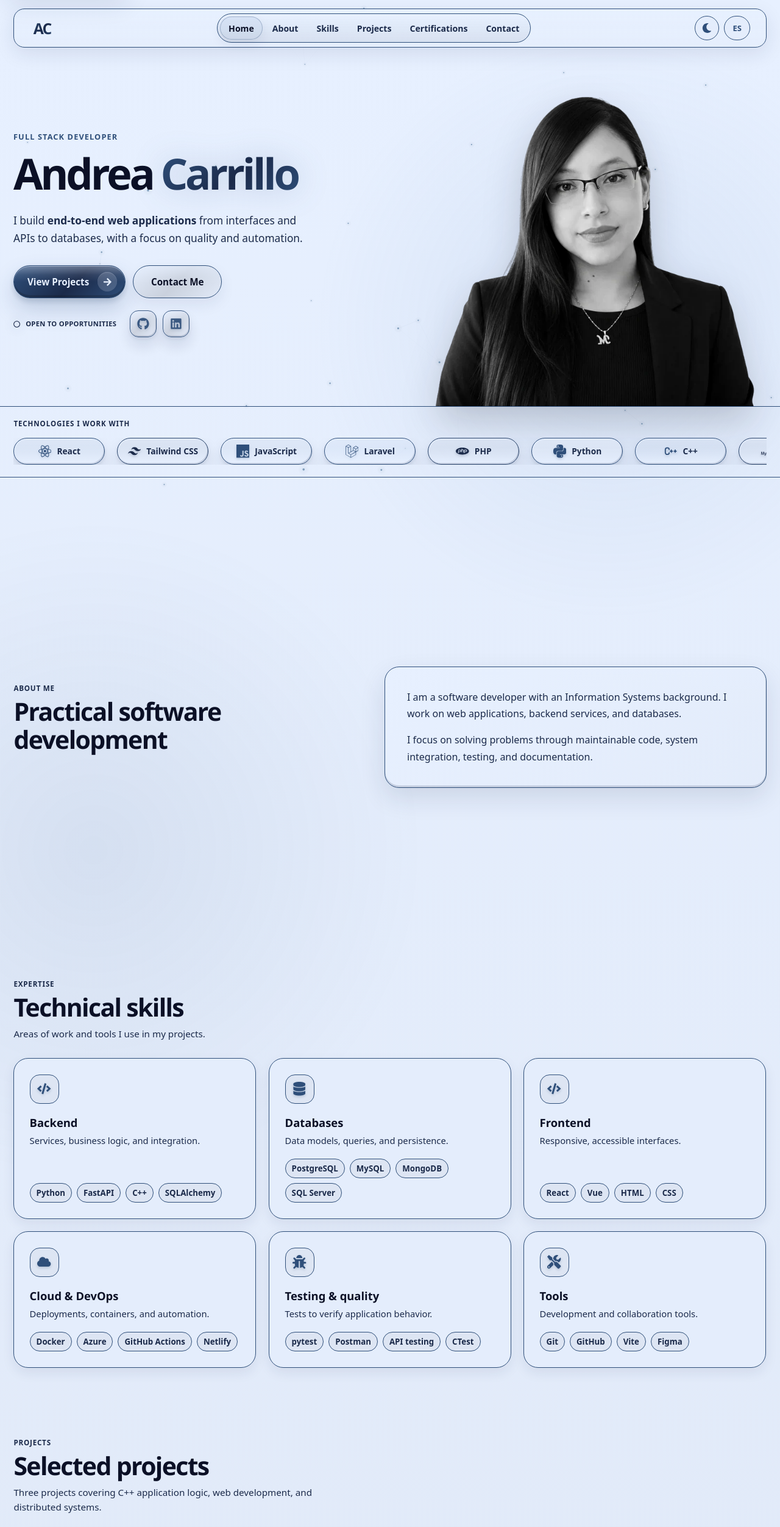
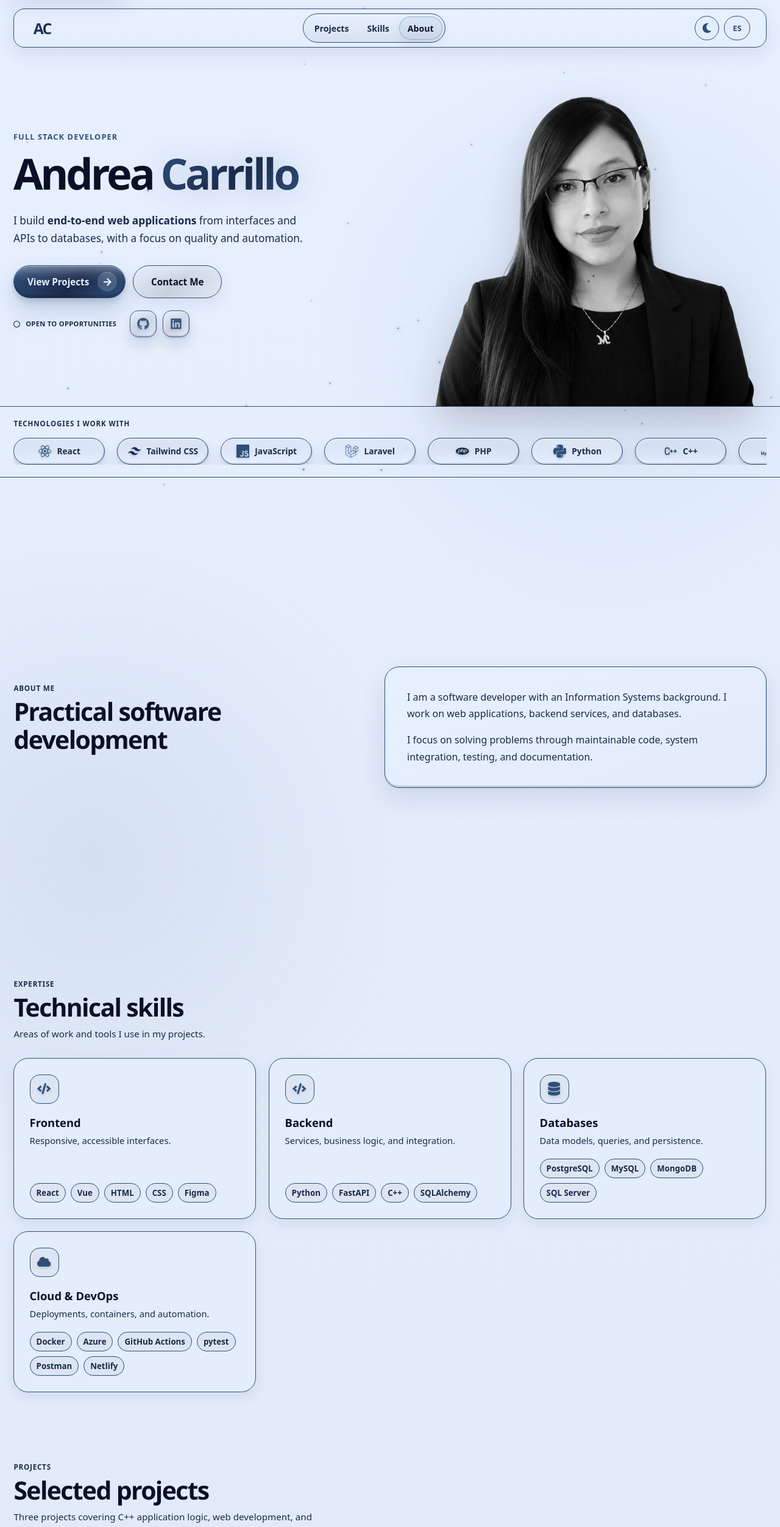
Before and after one commit to AndreaCarrilloOp/Professional-Portfolio, a React (Vite) app: page / in a window 1280 px wide. Shown: the top 2504 px of the page at 61% size. Built offline with nearby package versions, Linux system fonts and the light colour scheme.

Commit message:
refactor(ux): prioritize project evidence and group skills into four specialties

```diff
--- a/src/constants.js
+++ b/src/constants.js
@@ -2,16 +2,12 @@ import {
   FaCode,
   FaDatabase,
   FaCloud,
-  FaTools,
   FaGithub,
   FaLinkedin,
   FaEnvelope,
-  FaHome,
   FaUser,
   FaLayerGroup,
   FaBriefcase,
-  FaCertificate,
-  FaBug,
 } from "react-icons/fa";
 import {
   SiReact,
@@ -77,27 +73,9 @@ export const EMAIL_URL = `mailto:${EMAIL}`;
 export const COPYRIGHT_NAME = "Andrea Carrillo";
 
 export const NAV_ITEMS = [
-  { id: "home", labelKey: "nav.home", href: "#home", icon: FaHome },
+  { id: "projects", labelKey: "nav.projects", href: "#projects", icon: FaBriefcase },
+  { id: "skills", labelKey: "nav.skills", href: "#skills", icon: FaLayerGroup },
   { id: "about", labelKey: "nav.about", href: "#about", icon: FaUser },
-  { id: "skills", labelKey: "nav.skills", href: "#skills", icon: FaLayerGroup },
-  {
-    id: "projects",
-    labelKey: "nav.projects",
-    href: "#projects",
-    icon: FaBriefcase,
-  },
-  {
-    id: "certifications",
-    labelKey: "nav.certifications",
-    href: "#certifications",
-    icon: FaCertificate,
-  },
-  {
-    id: "contact",
-    labelKey: "nav.contact",
-    href: "#contact",
-    icon: FaEnvelope,
-  },
 ];
 
 export const SOCIAL_LINKS = [
@@ -121,6 +99,13 @@ export const TECH_STACK = [
 
 export const SKILLS = [
   {
+    id: "frontend",
+    icon: FaCode,
+    titleKey: "skills.frontend.title",
+    descriptionKey: "skills.frontend.description",
+    items: ["React", "Vue", "HTML", "CSS", "Figma"],
+  },
+  {
     id: "backend",
     icon: FaCode,
     titleKey: "skills.backend.title",
@@ -135,32 +120,11 @@ export const SKILLS = [
     items: ["PostgreSQL", "MySQL", "MongoDB", "SQL Server"],
   },
   {
-    id: "frontend",
-    icon: FaCode,
-    titleKey: "skills.frontend.title",
-    descriptionKey: "skills.frontend.description",
-    items: ["React", "Vue", "HTML", "CSS"],
-  },
-  {
     id: "cloud",
     icon: FaCloud,
     titleKey: "skills.cloud.title",
     descriptionKey: "skills.cloud.description",
-    items: ["Docker", "Azure", "GitHub Actions", "Netlify"],
-  },
-  {
-    id: "testing",
-    icon: FaBug,
-    titleKey: "skills.testing.title",
-    descriptionKey: "skills.testing.description",
-    items: ["pytest", "Postman", "API testing", "CTest"],
-  },
-  {
-    id: "tools",
-    icon: FaTools,
-    titleKey: "skills.tools.title",
-    descriptionKey: "skills.tools.description",
-    items: ["Git", "GitHub", "Vite", "Figma"],
+    items: ["Docker", "Azure", "GitHub Actions", "pytest", "Postman", "Netlify"],
   },
 ];
 
```
